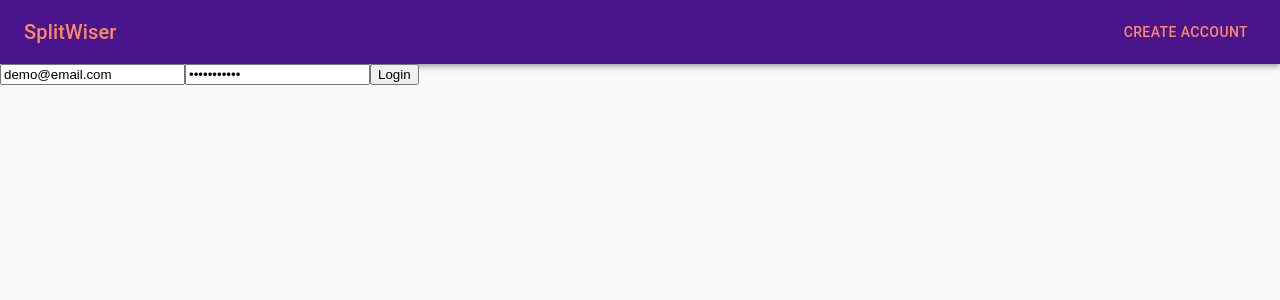
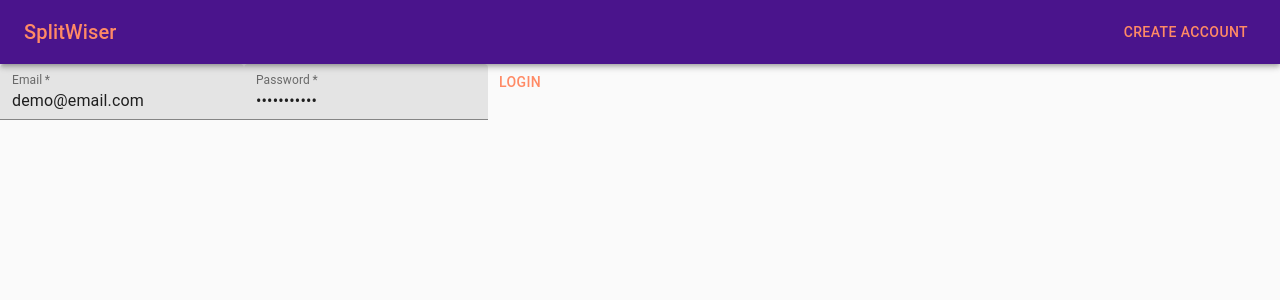
Before and after one commit to dyclee/breakeven-frontend, a React (Create React App) app: page /login in a window 1280 px wide. Shown: the top 300 px of the page. Built offline with nearby package versions, Linux system fonts and the light colour scheme.

Commit message:
more changes

```diff
--- a/src/App.js
+++ b/src/App.js
@@ -5,6 +5,7 @@ import { useDispatch, useSelector } from "react-redux";
 import { loadToken } from './store/actions/auth';
 import {PrivateRoute, ProtectedRoute } from './util/route-util';
 import LoginPanel from './LoginPanel';
+import SignUpForm from './SignUpForm';
 import Dashboard from './Dashboard';
 
 const App = ({needLogin, loadToken}) => {
@@ -16,7 +17,6 @@ const App = ({needLogin, loadToken}) => {
     }, []);
 
     const token = useSelector(state => state.authReducer.token);
-    console.log(token);
     if (token) {
         needLogin = false;
     }
@@ -29,6 +29,12 @@ const App = ({needLogin, loadToken}) => {
                     exact={true}
                     needLogin={needLogin}
                     component={LoginPanel}
+                />
+                <ProtectedRoute
+                    path="/signup"
+                    exact={true}
+                    needLogin={needLogin}
+                    component={SignUpForm}
                 />
                 <PrivateRoute
                     path="/"
--- a/src/LoginPanel.js
+++ b/src/LoginPanel.js
@@ -1,11 +1,12 @@
 import React, { useState } from 'react';
-import { useDispatch } from 'react-redux';
+import { useDispatch, useSelector } from 'react-redux';
 
 import { Redirect,  } from 'react-router-dom';
 import { login } from './store/actions/auth';
+import Button from '@material-ui/core/Button';
+import InputField from './TextField';
 
-
-const LoginPanel = () => {
+const LoginPanel = ({ formVisible, showForm }) => {
     const [ email, setEmail ] = useState('demo@email.com');
     const [ password, setPassword] = useState('passwordbro');
 
@@ -28,22 +29,34 @@ const LoginPanel = () => {
     return (
             <main className="centered middled">
                 <form onSubmit={handleSubmit}>
-                <input
+                    <InputField
+                        id="Email"
                         type="text"
                         placeholder="Email"
                         value={email}
                         onChange={updateEmail}
                         />
-                <input
+                    <InputField
+                        id="Password"
                         type="password"
                         placeholder="Password"
                         value={password}
                         onChange={updatePassword}
                         />
-                <button type="submit">Login</button>
+                    <Button type="submit" color="secondary" onClick={handleSubmit}>Login</Button>
                 </form>
             </main>
             )
 }
 
-export default LoginPanel;
+const LoginPanelContainer = () => {
+    const formVisible = useSelector ((state) => state.uiReducer.formVisible);
+    const dispatch = useDispatch();
+    return (
+        <LoginPanel
+            formVisible={formVisible}
+            showForm={() => dispatch(showForm())}
+        />
+    )
+}
+export default LoginPanelContainer;
--- a/src/SignUpButton.js
+++ b/src/SignUpButton.js
@@ -2,17 +2,26 @@ import React from 'react';
 import { makeStyles } from '@material-ui/core/styles';
 import Button from '@material-ui/core/Button';
 import { createAccount } from './fetches/authentication';
-import SignupForm from './SignUpForm';
+import { Redirect, Route } from 'react-router-dom';
+import {useSelector} from 'react-redux';
 
-const SignUpButton = () => {
-const handleClick = () => {
-    return (
-        <SignupForm />
-    )
+const SignUpButton = ({needLogin}) => {
+    const handleClick = () => {
+        if (needLogin) {
+            return
+            (
+                <Redirect to='/signup' />
+            )
+        }
 }
+
   return (
       <Button color="secondary" onClick={handleClick}>Create account</Button>
   );
 }
 
-export default SignUpButton;
+const SignUpButtonContainer = () => {
+    const needLogin = useSelector((state) => !state.authReducer.token);
+    return <SignUpButton needLogin={needLogin} />;
+}
+export default SignUpButtonContainer;
--- a/src/SignUpForm.js
+++ b/src/SignUpForm.js
@@ -4,11 +4,13 @@ import { useSelector, useDispatch } from 'react-redux';
 import { createAccount } from './store/actions/auth';
 import InputField from './TextField';
 
-const SignupForm = () => {
+const SignupForm = ({hideForm}) => {
     const [fullName, setFullName] = useState("");
     const [email, setEmail] = useState("");
     const [password, setPassword] = useState("");
     const [confirmPassword, setConfirmPassword] = useState("");
+
+    const dispatch = useDispatch();
 
     const handleSubmit = e => {
         e.preventDefault();
@@ -18,15 +20,57 @@ const SignupForm = () => {
             password,
             confirmPassword,
         };
-        createAccount(data);
+        dispatch(createAccount(data));
     }
 
     const updateProperty = (callback) => (e) => {
         callback(e.target.value);
     }
     return (
-        <InputField />
+        <main className="centered middled">
+            <form onSubmit={handleSubmit}>
+                <InputField
+                    id="fullName"
+                    type="text"
+                    placeholder="Name"
+                    value={fullName}
+                    onChange={updateProperty(setFullName)}
+                />
+                <InputField
+                    id="email"
+                    type="email"
+                    placeholder="Email"
+                    value={email}
+                    onChange={updateProperty(setEmail)}
+                />
+                <InputField
+                    id="password"
+                    type="password"
+                    placeholder="Password"
+                    value={password}
+                    onChange={updateProperty(setPassword)}
+                />
+                <InputField
+                    id="confirmPassword"
+                    type="password"
+                    placeholder="Confirm Password"
+                    value={confirmPassword}
+                    onChange={updateProperty(setConfirmPassword)}
+                />
+                <Button type="submit" color="secondary" onClick={handleSubmit}>Create Account</Button>
+                <Button type="button" color="secondary" onClick={() => hideForm()}>Cancel</Button>
+            </form>
+        </main>
     )
 }
 
-export default SignupForm;
+const SignUpFormContainer = () => {
+    const dispatch = useDispatch();
+
+    return (
+        <SignupForm
+        hideForm={() => dispatch(hideForm())}
+        />
+    )
+}
+export default SignUpFormContainer;
--- a/src/TextField.js
+++ b/src/TextField.js
@@ -2,13 +2,20 @@ import React from 'react';
 import { makeStyles } from '@material-ui/core/styles';
 import TextField from '@material-ui/core/TextField';
 
-const InputField = () => {
-    <TextField
-        id="filled-secondary"
-        label="Filled secondary"
-        variant="filled"
-        color="secondary"
-  />
+const InputField = ({id, type, placeholder, value, onChange}) => {
+    return (
+        <TextField
+            required
+            id={id}
+            label={id}
+            variant="filled"
+            color="secondary"
+            type={type}
+            placeholder={placeholder}
+            value={value}
+            onChange={onChange}
+      />
+    )
 }
 
 export default InputField;
--- a/src/index.css
+++ b/src/index.css
@@ -4,3 +4,9 @@
     position: relative;
     color: lightcyan;
 }
+.centered {
+    justify-content: center;
+}
+.middled {
+    align-items: center;
+}
--- a/src/store/actions/auth.js
+++ b/src/store/actions/auth.js
@@ -18,7 +18,6 @@ export const loadToken = () => async dispatch => {
         const userObj = await res.json();
         const { user, tokenId} = userObj;
 
-        console.log("user", user);
         if (user) {
             dispatch(setToken(token));
             return;
@@ -67,8 +66,9 @@ export const logout = () => async (dispatch, getState) => {
     console.log(errorRes);
 }
 
-export const createAccount =
-    async( fullName, email, password, confirmPassword ) => {
+export const createAccount = ( fullName, email, password, confirmPassword ) =>
+    async dispatch =>
+    {
         const res = await fetch(`${baseUrl}/session/signup`, {
             method: "post",
             headers: { "Content-Type": "application/json" },
--- /dev/null
+++ b/src/store/actions/ui.js
@@ -0,0 +1,5 @@
+export const HIDE_FORM = "auth/ui/HIDE_FORM";
+export const SHOW_FORM = "auth/ui/SHOW_FORM";
+
+export const hideForm = () => ({ type: HIDE_FORM });
+export const showForm = () => ({ type: SHOW_FORM });
--- a/src/store/configureStore.js
+++ b/src/store/configureStore.js
@@ -1,11 +1,13 @@
 import { createStore, applyMiddleware, combineReducers, compose } from 'redux';
 import thunk from 'redux-thunk';
 import authReducer from './reducers/auth';
+import uiReducer from './reducers/ui';
 
 const composeEnhancers = window.__REDUX_DEVTOOLS_EXTENSION_COMPOSE__ || compose;
 
 const reducer = combineReducers({
     authReducer,
+    uiReducer,
 });
 
 const configureStore = initialState => {
--- /dev/null
+++ b/src/store/reducers/ui.js
@@ -0,0 +1,22 @@
+import { HIDE_FORM, SHOW_FORM } from "../actions/ui";
+
+export default function uiReducer(state = { formVisible: false }, action) {
+  switch (action.type) {
+    case HIDE_FORM: {
+      return {
+        ...state,
+        formVisible: false,
+      };
+    }
+
+    case SHOW_FORM: {
+      return {
+        ...state,
+        formVisible: true,
+      };
+    }
+
+    default:
+      return state;
+  }
+}
```
Lines whose indentation alone changed are shown as unchanged.
